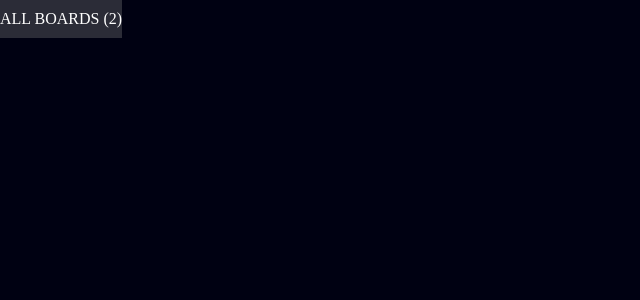
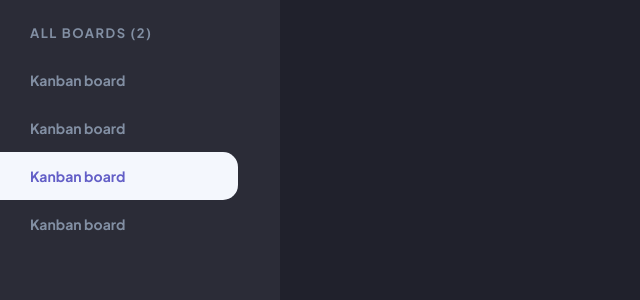
Before and after one commit to imMatheus/kanban-board, a React (Vite) app: page / in a window 1280 px wide. Shown: the top 300 px of the page, without its empty margins (0-640 px from the left). Built offline with nearby package versions, Linux system fonts and the light colour scheme.

Commit message:
added sidebar

```diff
--- a/src/components/SideNav/SideNav.jsx
+++ b/src/components/SideNav/SideNav.jsx
@@ -5,6 +5,13 @@
     return (
         <div className='sidenav'>
             <p>ALL BOARDS (2)</p>
+
+            <ul>
+                <li className=''>Kanban board</li>
+                <li className=''>Kanban board</li>
+                <li className='active'>Kanban board</li>
+                <li className=''>Kanban board</li>
+            </ul>
         </div>
     )
 }
--- a/src/components/SideNav/SideNav.scss
+++ b/src/components/SideNav/SideNav.scss
@@ -1,4 +1,35 @@
 .sidenav {
     padding: 10px 0px;
     background-color: var(--bg-gray);
+    min-height: 100vh;
+    width: 100%;
+    max-width: 280px;
+
+    p {
+        padding: 15px 30px;
+        color: var(--text-gray);
+        letter-spacing: 1.5px;
+        font-weight: bold;
+        font-size: 13px;
+    }
+
+    ul {
+        list-style: none;
+
+        li {
+            width: 85%;
+            padding: 15px 30px;
+            border-radius: 0px 15px 15px 0px;
+            font-size: 14px;
+            font-weight: bold;
+            cursor: pointer;
+            color: var(--text-gray);
+
+            &.active,
+            &:hover {
+                background-color: var(--text-dimmed);
+                color: var(--primary);
+            }
+        }
+    }
 }
--- a/src/index.scss
+++ b/src/index.scss
@@ -20,8 +20,9 @@
 }
 
 body {
-    background-color: var(--bg);
+    background-color: var(--bg-dark-gray);
     color: var(--text);
+    font-family: 'Plus Jakarta Sans', sans-serif;
 }
 
 .App {
```
